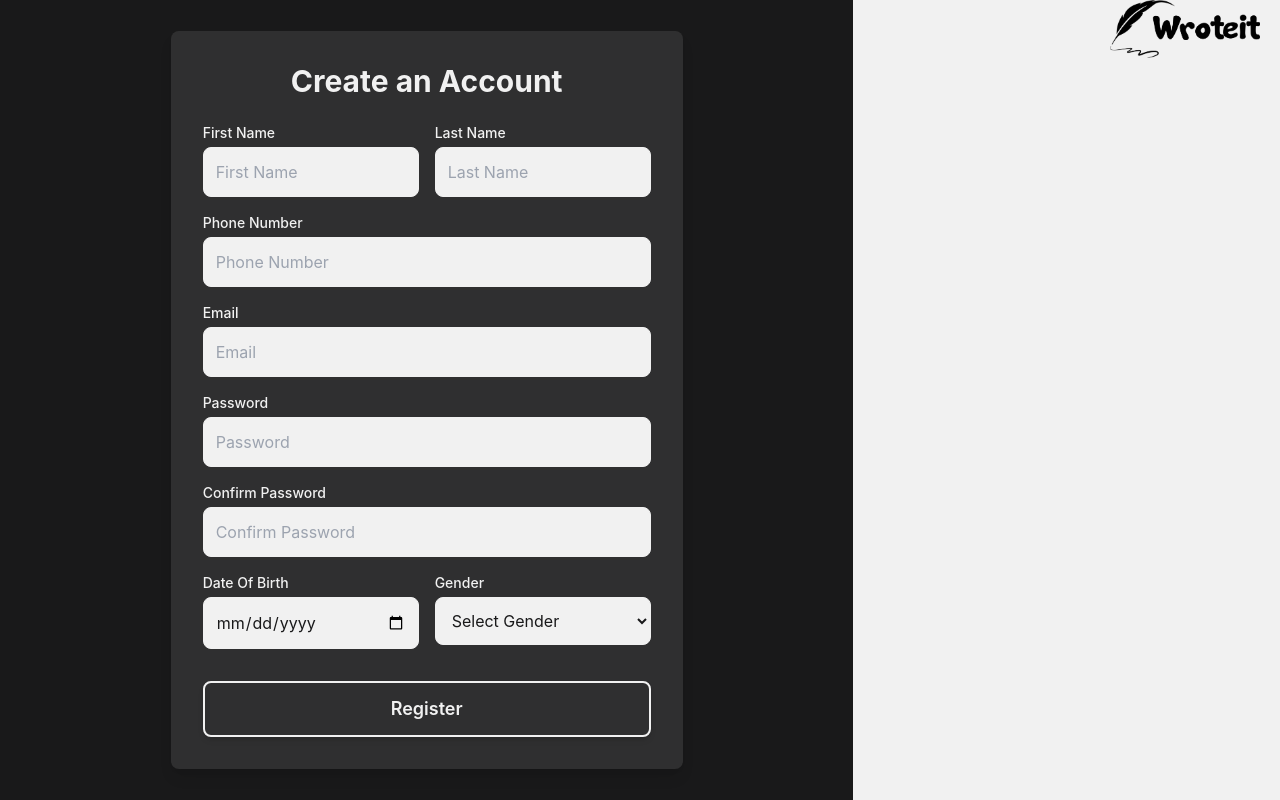
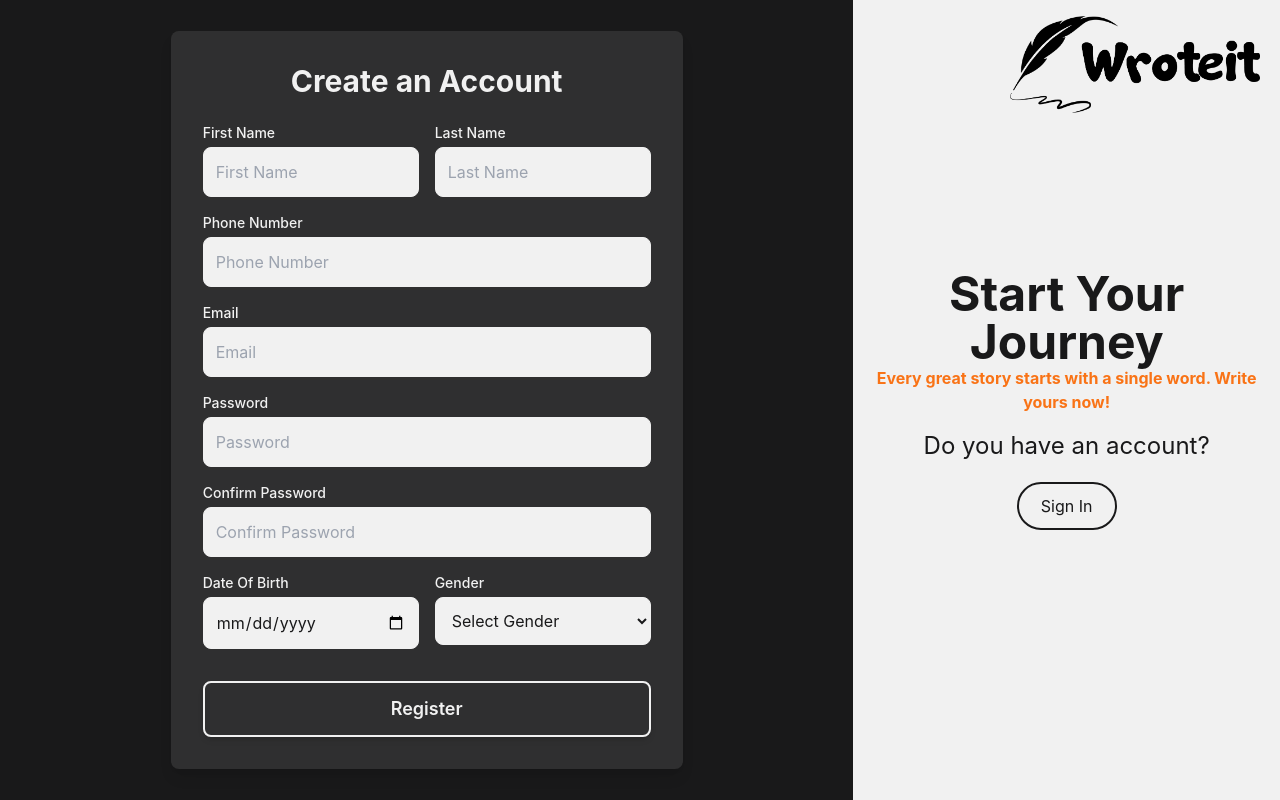
Before and after one commit to Tharindu-Dilshan-Ekanayake/Wroteit, a React (Create React App) app in the folder client/: page /signup in a window 1280 px wide. Built offline with nearby package versions, Linux system fonts and the light colour scheme.

Commit message:
Update CurrentUser.js

```diff
--- a/client/src/components/CurrentUser.js
+++ b/client/src/components/CurrentUser.js
@@ -1,16 +1,36 @@
-import React from 'react'
+import React, { useState } from 'react'
 import LOGO from '../images/LOGO.png'
+import { Navigate } from 'react-router-dom';
 
 export default function CurrentUser() {
+  const [navigate, setNavigate] = useState(false);
+
+  const Signin = () =>{
+    setNavigate(true)
+  }
+  if (navigate) {
+    return <Navigate to='/'/>
+  }
   return (
     <div className='flex items-center justify-center h-screen'>
       <div>
         <div>
-          <div className='absolute top-0 right-5 '>
-            <img src={LOGO} alt='Logo' className='w-[150px]' />
+          <div className='absolute top-4 right-5 '>
+            <img src={LOGO} alt='Logo' className='w-[250px]' />
           </div>
           <div>
-
+          <div>
+            <div>
+              <h1 className='text-5xl text-[#19191A]'><strong>Start Your Journey</strong></h1>
+              <label className='text-orange-500 text-1xl'><strong>Every great story starts with a single word. Write yours now!</strong></label>
+            </div>
+            <div className='pt-4'>
+                <h2 className='text-2xl text-[#19191A]'>Do you have an account?</h2>
+            </div>
+            <div className='pt-5'>
+                <button className='text-[#19191A] border-2 border-[#19191a] rounded-3xl w-[100px] h-12 hover:text-orange-500 hover:border-orange-500' onClick={Signin} >Sign In</button>
+            </div>
+            </div>
           </div>
         </div>
       </div>
```
